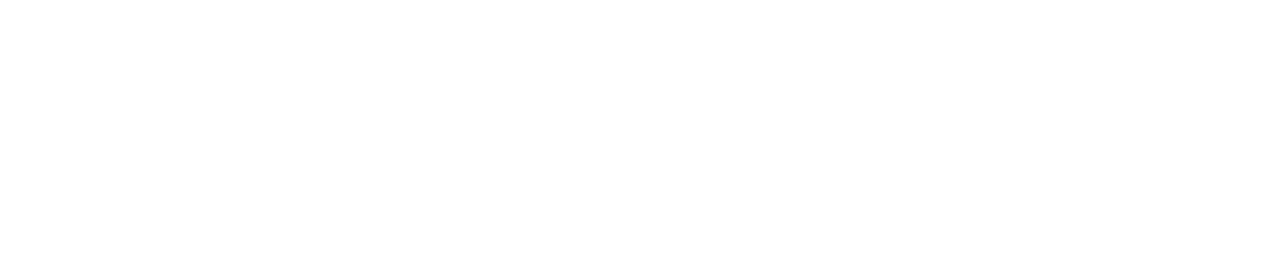
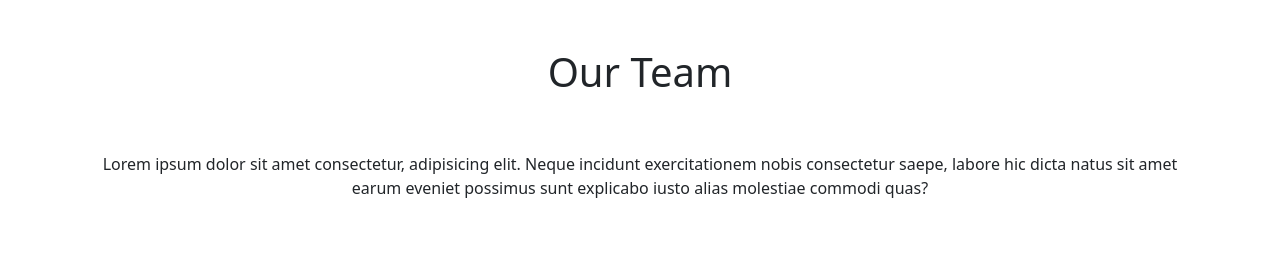
Before and after one commit to HaojieZhang123/js-our-team, a plain HTML site: page index.html in a window 1280 px wide. Drawn offline with nearby package versions, Linux system fonts and the light colour scheme.

Commit message:
[UPD] title section in HTML done

```diff
--- a/index.html
+++ b/index.html
@@ -9,6 +9,16 @@
 </head>
 <body>
 
+    <!-- title section -->
+    <div class="container">
+        <div class="row">
+            <div class="col-12 text-center py-5">
+                <h1 class="pb-5">Our Team</h1>
+                <p>Lorem ipsum dolor sit amet consectetur, adipisicing elit. Neque incidunt exercitationem nobis consectetur saepe, labore hic dicta natus sit amet earum eveniet possimus sunt explicabo iusto alias molestiae commodi quas?</p>
+            </div>
+        </div>
+    </div>
+
 
     <script src="https://cdn.jsdelivr.net/npm/bootstrap@5.3.3/dist/js/bootstrap.bundle.min.js" integrity="sha384-YvpcrYf0tY3lHB60NNkmXc5s9fDVZLESaAA55NDzOxhy9GkcIdslK1eN7N6jIeHz" crossorigin="anonymous"></script>
     <script src="./js/script.js"></script>
```
